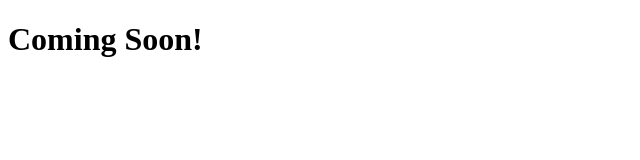
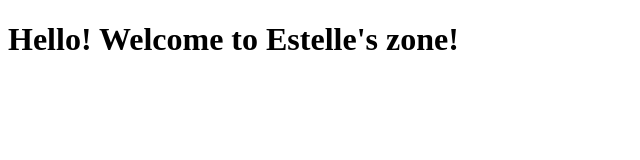
Before and after one commit to estellelm/estellelm.github.io, a plain HTML site: page index.html in a window 1280 px wide. Shown: the whole page, without its empty margins (0-640 px from the left). Drawn offline with Linux system fonts and the light colour scheme.

Commit message:
Update index.html

```diff
--- a/index.html
+++ b/index.html
@@ -7,7 +7,7 @@
 
 </style>
 <body>
-  <h1>Coming Soon!</h1>
+  <h1>Hello! Welcome to Estelle's zone!</h1>
 </body>
 
 
```
